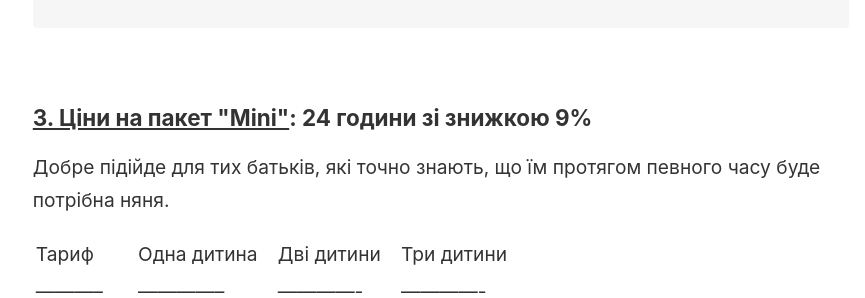
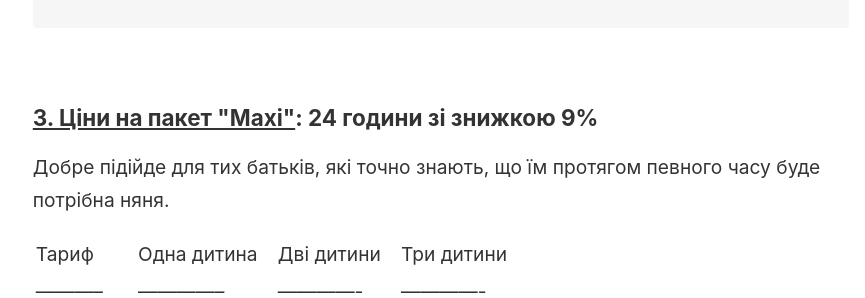
Before and after one commit to ivanchopyk/turbotlyva.agency, a Jekyll site: the page built from _notes/Nanny - Hourly.md, in a window 1280 px wide and 900 px high, scrolled down 2093 px. Shown: the part 156-454 px from the top of the window, without its empty margins (44-909 px from the left). Built offline with Jekyll 4.4.1, drawn with Linux system fonts in a browser that asks for light colours.

Commit message:
Update Nanny - Hourly.md

```diff
--- a/_notes/Nanny - Hourly.md
+++ b/_notes/Nanny - Hourly.md
@@ -60,7 +60,7 @@ title: Погодинна няня
 
 &nbsp;
 
-### <u>3. Ціни на пакет "Mini"</u>: 24 години зі знижкою 9%
+### <u>3. Ціни на пакет "Maxi"</u>: 24 години зі знижкою 9%
 
 
 
```
